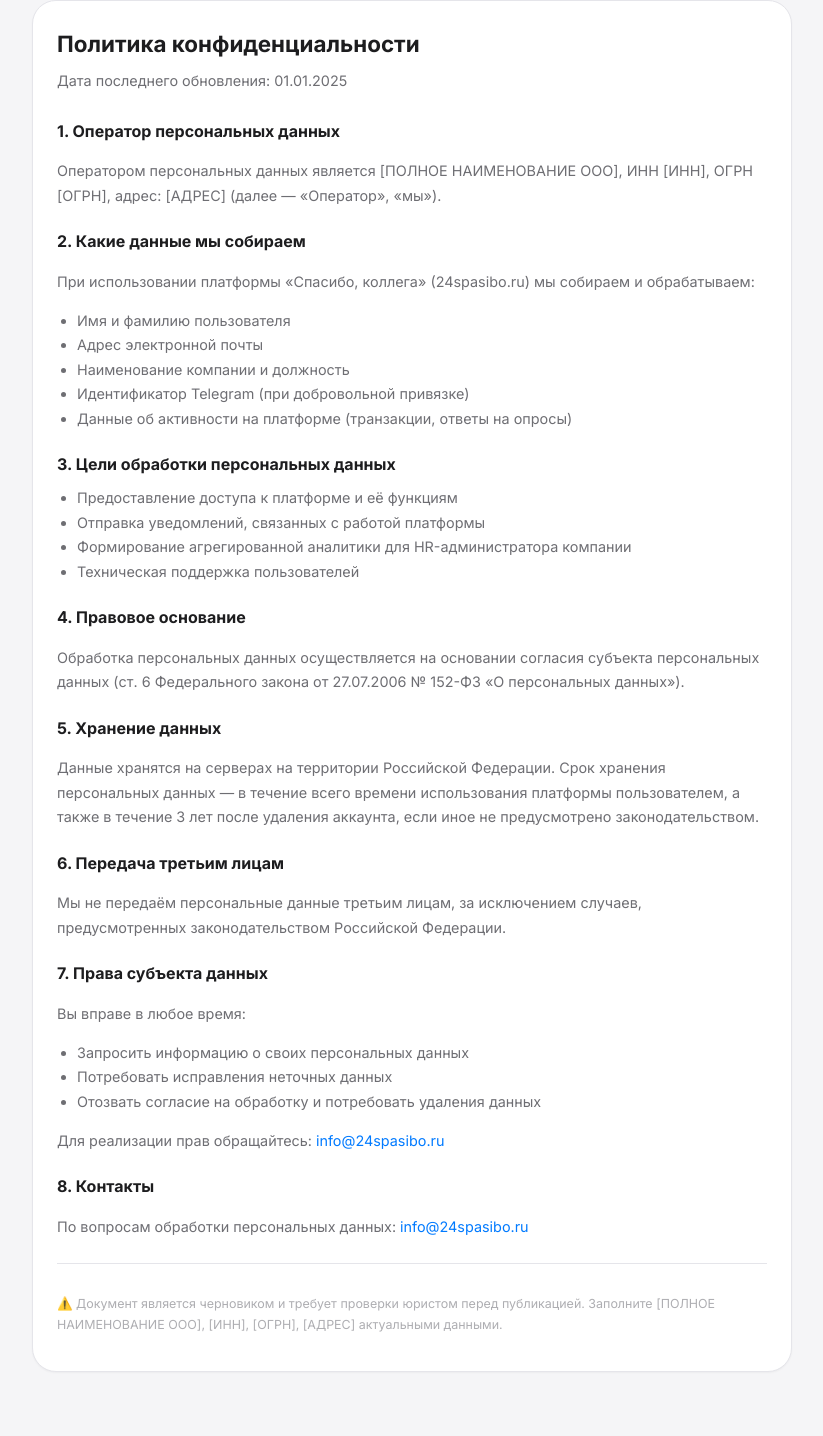
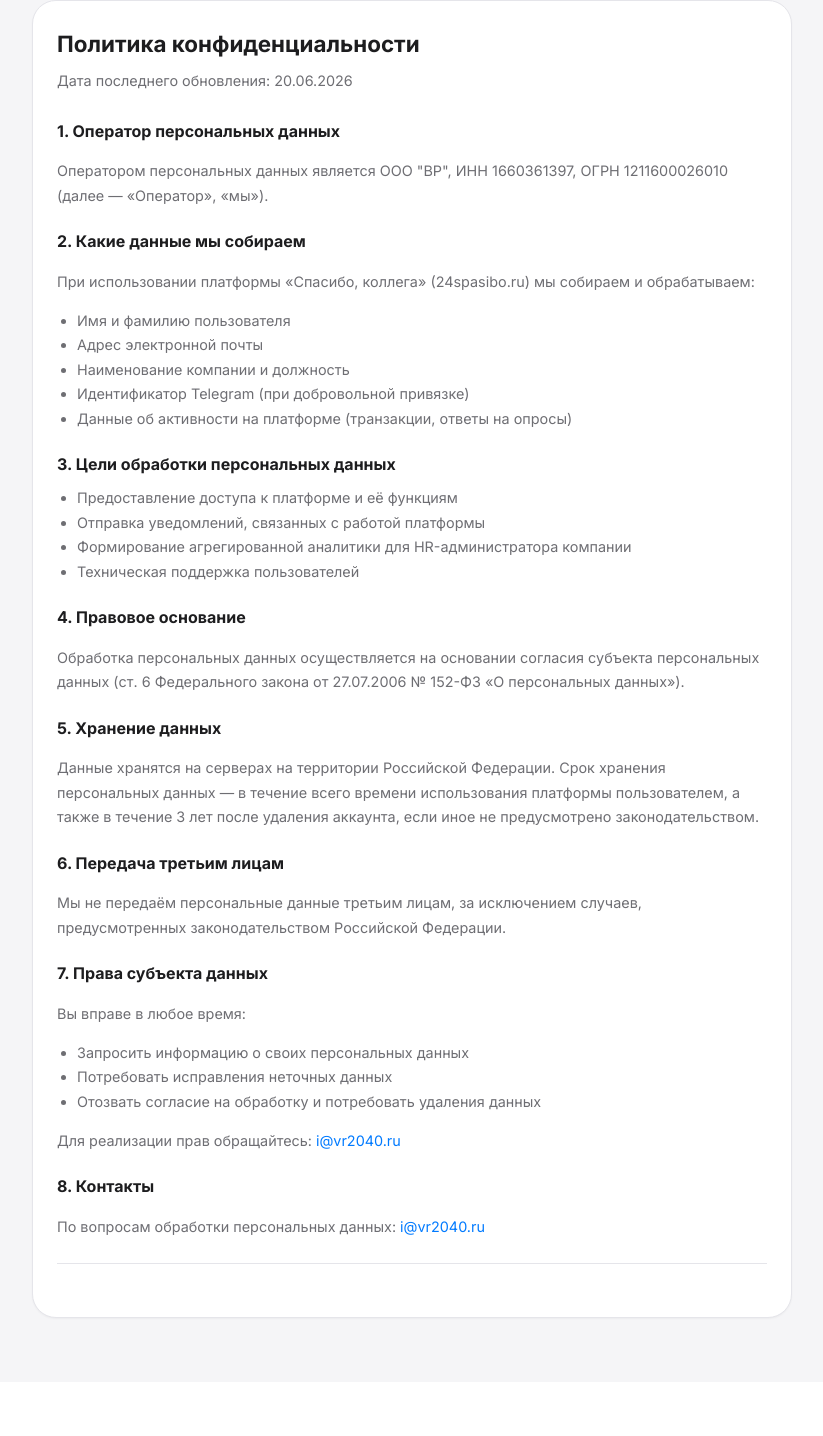
Before and after one commit to emilmurtazin/spasibo-kollege, a Django app: page /legal/privacy/ in a window 1280 px wide. Shown: the whole page, without its empty margins (228-1051 px from the left). After the commit the page ends 1319 px from the top, so only its background shows below. Run offline with Django 5.2, Linux system fonts and the light colour scheme.

Commit message:
Update privacy.html

```diff
--- a/templates/core/privacy.html
+++ b/templates/core/privacy.html
@@ -5,10 +5,10 @@
 <div class="sk-card" style="line-height:1.7;font-size:.9rem;color:var(--c-muted);">
 
 <h1 style="font-size:1.4rem;font-weight:700;color:var(--c-ink);margin:0 0 6px;">Политика конфиденциальности</h1>
-<p style="margin:0 0 24px;">Дата последнего обновления: 01.01.2025</p>
+<p style="margin:0 0 24px;">Дата последнего обновления: 20.06.2026</p>
 
 <h2 style="font-size:1rem;font-weight:700;color:var(--c-ink);margin:20px 0 8px;">1. Оператор персональных данных</h2>
-<p>Оператором персональных данных является [ПОЛНОЕ НАИМЕНОВАНИЕ ООО], ИНН [ИНН], ОГРН [ОГРН], адрес: [АДРЕС] (далее — «Оператор», «мы»).</p>
+<p>Оператором персональных данных является ООО "ВР", ИНН 1660361397, ОГРН 1211600026010 (далее — «Оператор», «мы»).</p>
 
 <h2 style="font-size:1rem;font-weight:700;color:var(--c-ink);margin:20px 0 8px;">2. Какие данные мы собираем</h2>
 <p>При использовании платформы «Спасибо, коллега» (24spasibo.ru) мы собираем и обрабатываем:</p>
@@ -44,15 +44,13 @@
   <li>Потребовать исправления неточных данных</li>
   <li>Отозвать согласие на обработку и потребовать удаления данных</li>
 </ul>
-<p>Для реализации прав обращайтесь: <a href="mailto:info@24spasibo.ru">info@24spasibo.ru</a></p>
+<p>Для реализации прав обращайтесь: <a href="mailto:i@vr2040.ru">i@vr2040.ru</a></p>
 
 <h2 style="font-size:1rem;font-weight:700;color:var(--c-ink);margin:20px 0 8px;">8. Контакты</h2>
-<p>По вопросам обработки персональных данных: <a href="mailto:info@24spasibo.ru">info@24spasibo.ru</a></p>
+<p>По вопросам обработки персональных данных: <a href="mailto:i@vr2040.ru">i@vr2040.ru</a></p>
 
 <div style="margin-top:24px;padding-top:16px;border-top:1px solid var(--c-border);">
   <p style="font-size:.78rem;color:var(--c-placeholder);">
-    ⚠️ Документ является черновиком и требует проверки юристом перед публикацией.
-    Заполните [ПОЛНОЕ НАИМЕНОВАНИЕ ООО], [ИНН], [ОГРН], [АДРЕС] актуальными данными.
   </p>
 </div>
 
```
